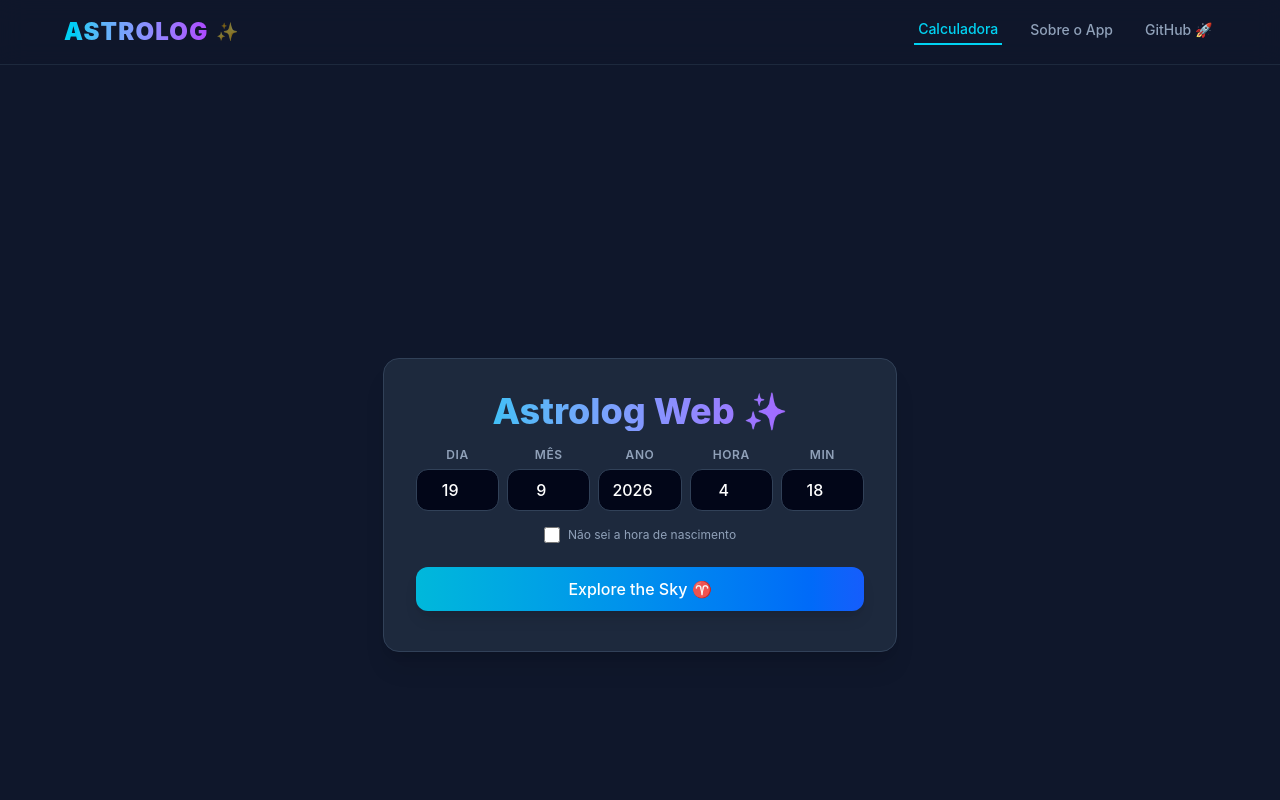
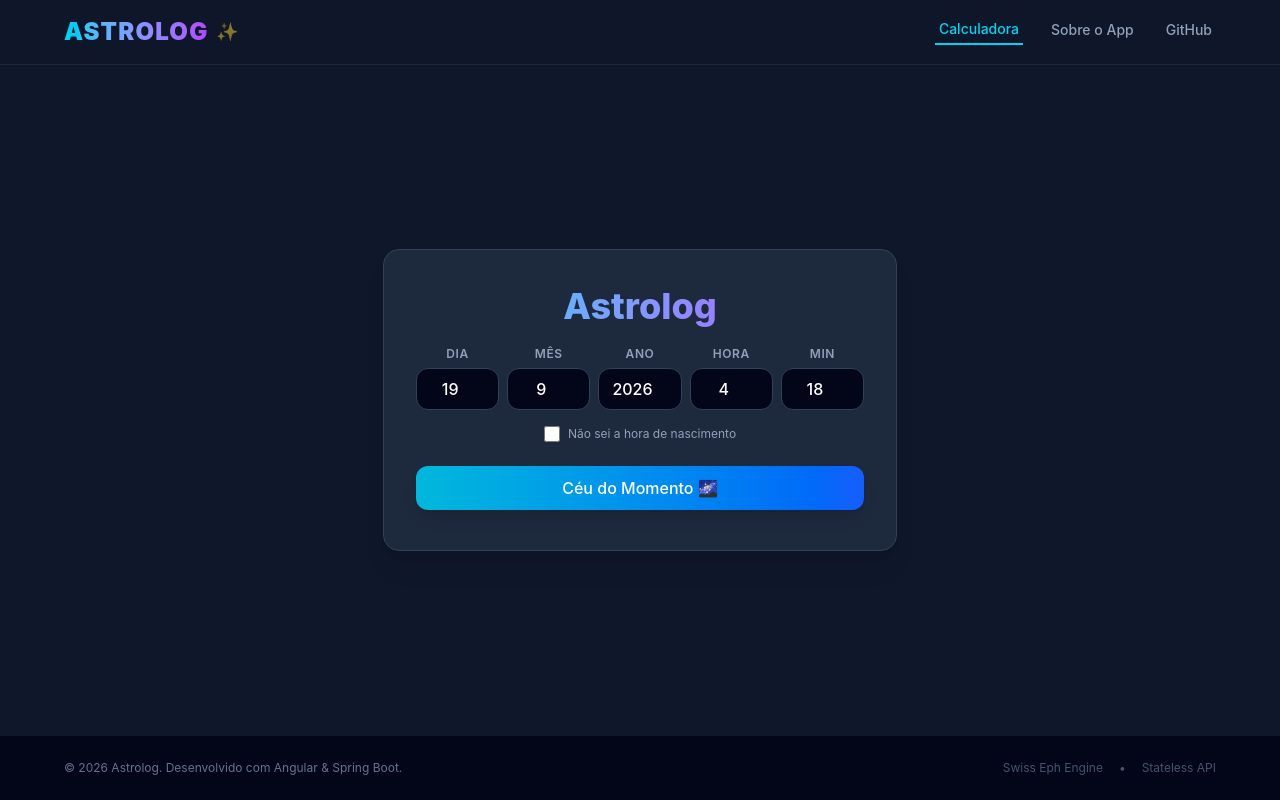
Before and after one commit to jnorgini/astrolog, an Angular app in the folder frontend/: page / in a window 1280 px wide. Shown: the top 800 px of the page. Built offline with nearby package versions, Linux system fonts and the light colour scheme.

Commit message:
feat: symbols of the planets

```diff
--- a/frontend/src/app/app.html
+++ b/frontend/src/app/app.html
@@ -17,7 +17,7 @@
         <a href="#" class="text-cyan-400 border-b-2 border-cyan-400 pb-1 px-1 transition">Calculadora</a>
         <a href="#" class="hover:text-slate-200 transition pb-1 px-1">Sobre o App</a>
         <a href="https://github.com" target="_blank" class="hover:text-slate-200 transition pb-1 px-1 flex items-center gap-1">
-          GitHub 🚀
+          GitHub
         </a>
       </div>
 
@@ -25,14 +25,14 @@
   </nav>
 
   <!-- CONTEÚDO DINÂMICO (ONDE RENDERIZA O CARD DO ASTROLOG-HOME) -->
-  <main class="flex-grow flex items-center justify-center py-10">
+  <main class="grow flex items-center justify-center py-10">
     <router-outlet></router-outlet>
   </main>
 
   <!-- FOOTER -->
   <footer class="w-full bg-slate-950 border-t border-slate-900 py-6 px-6 text-center text-xs text-slate-500">
     <div class="max-w-6xl mx-auto flex flex-col sm:flex-row items-center justify-between gap-4">
-      <p>© {{ currentYear }} Astrolog Web. Desenvolvido com Angular & Spring Boot.</p>
+      <p>© {{ currentYear }} Astrolog. Desenvolvido com Angular & Spring Boot.</p>
       <div class="flex gap-4 text-slate-600">
         <span class="hover:text-slate-400 cursor-pointer transition">Swiss Eph Engine</span>
         <span>•</span>
--- a/frontend/src/app/components/astrolog-home/astrolog-home.html
+++ b/frontend/src/app/components/astrolog-home/astrolog-home.html
@@ -1,9 +1,10 @@
-<div class="flex flex-col items-center justify-center min-h-screen bg-slate-900 text-white p-4">
+<div class="flex flex-col items-center justify-center py-4 bg-slate-900 text-white p-4">
   <!-- ALTERAÇÃO: Mudado max-w-2xl para max-w-4xl para dar espaço total às tabelas lado a lado -->
   <div class="w-full max-w-4xl p-8 bg-slate-800 rounded-2xl shadow-xl border border-slate-700 text-center">
 
-    <h1 class="text-4xl font-extrabold text-transparent bg-clip-text bg-linear-to-r from-cyan-400 to-purple-500 mb-4">
-      Astrolog Web ✨
+    <h1
+      class="text-4xl font-extrabold text-transparent bg-clip-text bg-linear-to-r p-1 from-cyan-400 to-purple-500 mb-4">
+      Astrolog
     </h1>
 
     <!-- CAMPOS DE DATA E HORÁRIO -->
@@ -55,7 +56,7 @@
       @if (isLoading()) {
       Calculando o céu... 🌌
       } @else {
-      Explore the Sky ♈
+      Céu do Momento 🌌
       }
     </button>
 
@@ -69,9 +70,10 @@
     @if (planetsResult().length > 0) {
     <div class="grid grid-cols-1 md:grid-cols-12 gap-6 mt-6 border-t border-slate-700/60 pt-5 text-left">
 
-      <!-- SUBTABELA 1: ASTROS -->
-      <div class="overflow-hidden bg-slate-950/40 border border-slate-700 rounded-xl"
-        [class.md:col-span-7]="!hasHiddenHouses()" [class.md:col-span-12]="hasHiddenHouses()">
+      <!-- SUBTABELA 1: ASTROS (LARGURA CONTROLADA PARA NÃO ESTICAR SEM HORÁRIO) -->
+      <div class="overflow-hidden bg-slate-950/40 border border-slate-700 rounded-xl transition-all duration-300"
+        [class.md:col-span-7]="!hasHiddenHouses()" [class.md:col-span-12]="hasHiddenHouses()"
+        [class.max-w-xl]="hasHiddenHouses()" [class.mx-auto]="hasHiddenHouses()">
         <table class="w-full border-collapse table-fixed">
           <thead>
             <tr
@@ -82,7 +84,6 @@
               @if (!hasHiddenHouses()) {
               <th class="p-3 w-1/4">Posição</th>
               }
-              <!-- ALTERAÇÃO: Adicionado w-1/4 para garantir espaço fixo e impedir corte do texto -->
               <th class="p-3 pr-4 text-right w-1/4">Movimento</th>
             </tr>
           </thead>
@@ -90,7 +91,12 @@
             @for (item of planetsResult(); track item.planet) {
             @if (!item.planet.startsWith('Casa') && item.planet !== 'Ascendente') {
             <tr class="hover:bg-slate-800/30 transition">
-              <td class="p-3 pl-4 text-slate-200 font-semibold truncate">{{ item.planet }}</td>
+              <td class="p-3 pl-4 text-slate-200 font-semibold truncate">
+                <div class="flex items-center gap-2">
+                  <span class="text-slate-400 font-normal select-none">{{ planetIcons[item.planet] || '' }}</span>
+                  <span>{{ item.planet }}</span>
+                </div>
+              </td>
               <td class="p-3 text-slate-300 truncate">{{ item.zodiacSign }}</td>
               <td class="p-3 text-cyan-400 font-mono whitespace-nowrap">{{ item.degrees }}</td>
               @if (!hasHiddenHouses()) {
@@ -98,7 +104,6 @@
                 {{ item.house ? 'na casa ' + item.house : '—' }}
               </td>
               }
-              <!-- ALTERAÇÃO: whitespace-nowrap impede que quebre linha ou corte na borda -->
               <td class="p-3 pr-4 text-right font-mono text-[10px] uppercase font-bold tracking-wider whitespace-nowrap"
                 [class.text-amber-400]="item.movement === 'retrógrado'"
                 [class.text-slate-500]="item.movement === 'direto'">
--- a/frontend/src/app/components/astrolog-home/astrolog-home.ts
+++ b/frontend/src/app/components/astrolog-home/astrolog-home.ts
@@ -1,6 +1,7 @@
 import { Component, inject, signal } from '@angular/core';
 import { AstrologService } from '../../services/AstrologService';
 import { PlanetPositionResponse } from '../../models/planet-position.model';
+import { PLANET_SYMBOLS, ZODIAC_SYMBOLS } from '../../models/astrolog-symbols.constants';
 
 @Component({
   selector: 'app-astrolog-home',
@@ -11,6 +12,8 @@ import { PlanetPositionResponse } from '../../models/planet-position.model';
 export class AstrologHome {
   private readonly astrologService = inject(AstrologService);
   private readonly today = new Date();
+
+  public readonly planetIcons = PLANET_SYMBOLS;
 
   public readonly day = signal<number>(this.today.getDate());
   public readonly month = signal<number>(this.today.getMonth() + 1);
--- /dev/null
+++ b/frontend/src/app/models/astrolog-symbols.constants.ts
@@ -0,0 +1,30 @@
+export const PLANET_SYMBOLS: Record<string, string> = {
+  'Sol': '☀️',
+  'Lua': '🌙',
+  'Mercúrio': '☿️',
+  'Vênus': '♀️',
+  'Marte': '♂️',
+  'Júpiter': '♃',
+  'Saturno': '♄',
+  'Urano': '⛢',
+  'Netuno': '♆',
+  'Plutão': '♇',
+  'Nódulo Verdadeiro': '☊',
+  'Lilith (Lua Negra)': '⚸',
+  'Quíron': '⚷'
+};
+
+export const ZODIAC_SYMBOLS: Record<string, string> = {
+  'Aries': '♈',
+  'Taurus': '♉',
+  'Gemini': '♊',
+  'Cancer': '♋',
+  'Leo': '♌',
+  'Virgo': '♍',
+  'Libra': '♎',
+  'Scorpio': '♏',
+  'Sagittarius': '♐',
+  'Capricorn': '♑',
+  'Aquarius': '♒',
+  'Pisces': '♓'
+};
```
